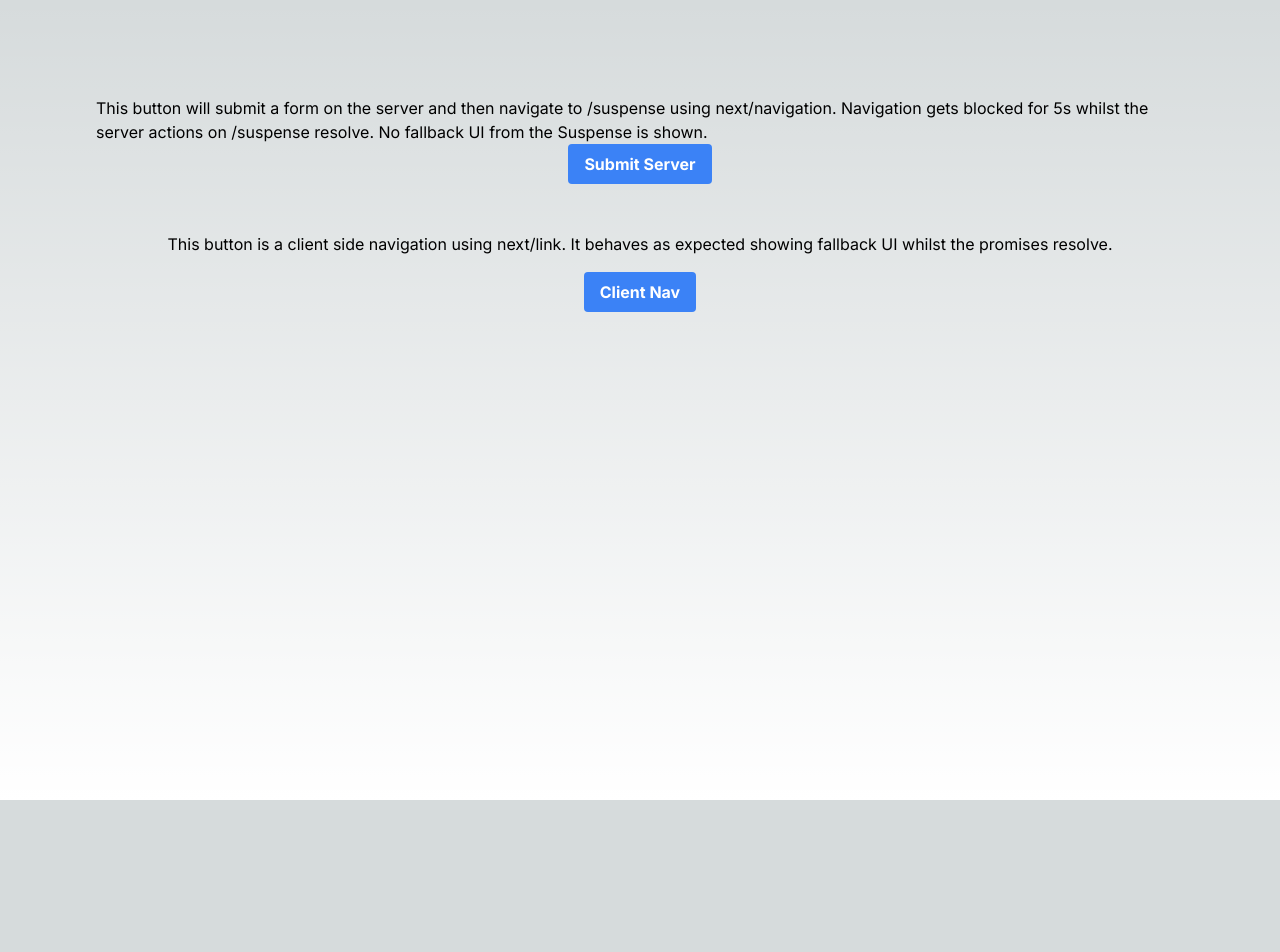
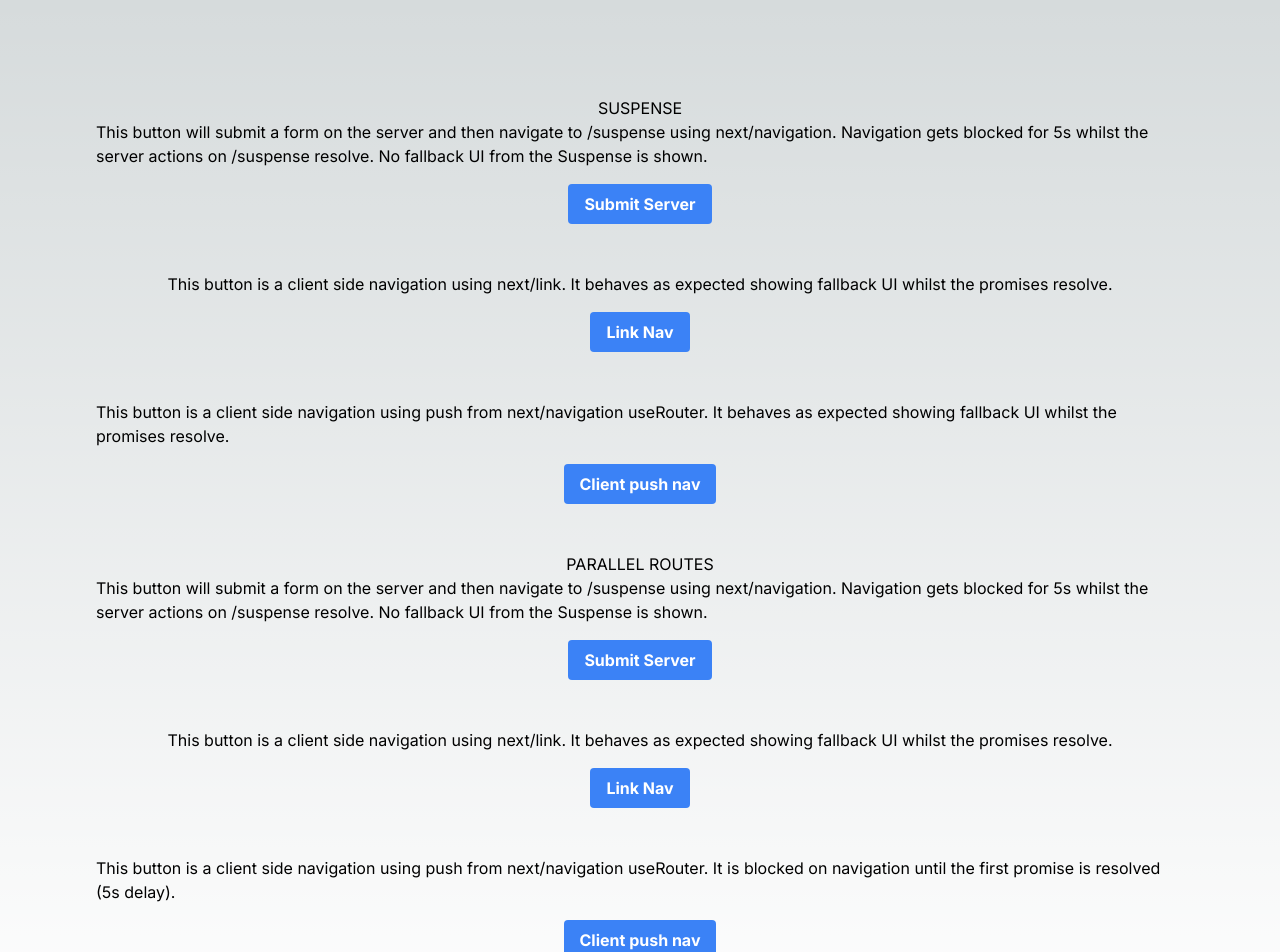
Before and after one commit to blenky36/suspense-broken-demo, a Next.js app: page / in a window 1280 px wide. Shown: the top 952 px of the page. Before the commit the page ends 800 px from the top, so only its background shows below. Built offline with nearby package versions, Linux system fonts and the light colour scheme.

Commit message:
try host

```diff
--- a/app/page.tsx
+++ b/app/page.tsx
@@ -1,16 +1,41 @@
+'use client'
+
+import Link from "next/link";
+import { useRouter } from "next/navigation";
 import { ExampleForm } from "@/components/ExampleForm";
-import Link from "next/link";
 
 export default function Home() {
+  const { push } = useRouter()
+
+  const onSubmitSuspense = (e) => {
+    e.preventDefault()
+    push('/suspense')
+  }
+  const onSubmitParallel = (e) => {
+    e.preventDefault()
+    push('/parallel')
+  }
+
   return (
-    <main className="flex min-h-screen flex-col items-center justify-between p-24">
-      <div className='flex flex-col items-center justify-center w-full' >
-        <p>This button will submit a form on the server and then navigate to /suspense using next/navigation. Navigation gets blocked for 5s whilst the server actions on /suspense resolve. No fallback UI from the Suspense is shown.</p>
+    <main className="flex min-h-screen flex-col items-center gap-12 p-24">
+      <section className='flex flex-col items-center justify-center w-full'>
+        <h1>SUSPENSE</h1>
+        <p className="mb-4">This button will submit a form on the server and then navigate to /suspense using next/navigation. Navigation gets blocked for 5s whilst the server actions on /suspense resolve. No fallback UI from the Suspense is shown.</p>
         <ExampleForm />
         <p className="mt-12">This button is a client side navigation using next/link. It behaves as expected showing fallback UI whilst the promises resolve.</p>
-        <Link href='/suspense' className="bg-blue-500 hover:bg-blue-700 text-white font-bold py-2 mt-4 px-4 rounded">Client Nav</Link>
-
-      </div>
+        <Link href='/suspense' className="bg-blue-500 hover:bg-blue-700 text-white font-bold py-2 mt-4 px-4 rounded">Link Nav</Link>
+        <p className="mt-12">This button is a client side navigation using push from next/navigation useRouter. It behaves as expected showing fallback UI whilst the promises resolve.</p>
+        <button onClick={onSubmitSuspense} className="bg-blue-500 hover:bg-blue-700 text-white font-bold py-2 mt-4 px-4 rounded">Client push nav</button>
+      </section>
+      <section className='flex flex-col items-center justify-center w-full'>
+        <h1>PARALLEL ROUTES</h1>
+        <p className="mb-4">This button will submit a form on the server and then navigate to /suspense using next/navigation. Navigation gets blocked for 5s whilst the server actions on /suspense resolve. No fallback UI from the Suspense is shown.</p>
+        <ExampleForm />
+        <p className="mt-12">This button is a client side navigation using next/link. It behaves as expected showing fallback UI whilst the promises resolve.</p>
+        <Link href='/parallel' className="bg-blue-500 hover:bg-blue-700 text-white font-bold py-2 mt-4 px-4 rounded">Link Nav</Link>
+        <p className="mt-12">This button is a client side navigation using push from next/navigation useRouter. It is blocked on navigation until the first promise is resolved (5s delay).</p>
+        <button onClick={onSubmitParallel} className="bg-blue-500 hover:bg-blue-700 text-white font-bold py-2 mt-4 px-4 rounded">Client push nav</button>
+      </section>
     </main>
   )
 }
--- /dev/null
+++ b/app/parallel/@delayOne/loading.tsx
@@ -0,0 +1,9 @@
+import React from 'react'
+
+const loading = () => {
+  return (
+    <p>Delay One Loading</p>
+  )
+}
+
+export default loading
--- /dev/null
+++ b/app/parallel/@delayOne/page.tsx
@@ -0,0 +1,16 @@
+import { sleep } from '@/sleep'
+import React from 'react'
+
+const getData = async () => {
+    await sleep(5)
+    return '5s parallel'
+}
+
+const DelayOnePage = async () => {
+    const data = await getData()
+    return (
+        <div>{data}</div>
+    )
+}
+
+export default DelayOnePage
--- /dev/null
+++ b/app/parallel/@delayTwo/loading.tsx
@@ -0,0 +1,9 @@
+import React from 'react'
+
+const loading = () => {
+    return (
+      <p>Delay Two Loading</p>
+  )
+}
+
+export default loading
--- /dev/null
+++ b/app/parallel/@delayTwo/page.tsx
@@ -0,0 +1,16 @@
+import { sleep } from '@/sleep'
+import React from 'react'
+
+const getData = async () => {
+  await sleep(7)
+  return '7s parallel'
+}
+
+const DelayTwoPage = async () => {
+  const data = await getData()
+  return (
+    <div>{data}</div>
+  )
+}
+
+export default DelayTwoPage
--- /dev/null
+++ b/app/parallel/layout.tsx
@@ -0,0 +1,13 @@
+import React, { ReactNode } from 'react'
+
+const ParallelRoutesLayout = ({ children, delayOne, delayTwo }: { delayOne: ReactNode, delayTwo: ReactNode, children: ReactNode }) => {
+  return (
+    <>
+      {children}
+      {delayOne}
+      {delayTwo}
+    </>
+  )
+}
+
+export default ParallelRoutesLayout
--- /dev/null
+++ b/app/parallel/page.tsx
@@ -0,0 +1,9 @@
+import React from 'react'
+
+const ParallelRoutesPage = () => {
+  return (
+    <div>ParallelRoutesPage</div>
+  )
+}
+
+export default ParallelRoutesPage
--- a/app/suspense/page.tsx
+++ b/app/suspense/page.tsx
@@ -4,6 +4,7 @@ import React, { Suspense } from 'react'
 
 const getData = async () => {
     await sleep(0.5)
+    console.log('resolved')
     return 'Response from server component async call'
 }
 
@@ -12,10 +13,10 @@ const SuspensePage = async () => {
     return (
         <div className='min-h-[100vh]'>
             <p>{data}</p>
-            <Suspense key={'2.5s'} fallback={<p>Loading 2.5s suspense...</p>}>
+            <Suspense fallback={<p>Loading 2.5s suspense...</p>}>
                 <DelaySuspense seconds={2.5} />
             </Suspense>
-            <Suspense key={'5s'} fallback={<p>Loading 5s suspense...</p>}>
+            <Suspense fallback={<p>Loading 5s suspense...</p>}>
                 <DelaySuspense seconds={5} />
             </Suspense>
         </div>
```
Also changed, not shown: package.json (+5 -5 lines), 1 other file (tests, documents, lock files or other folders).
